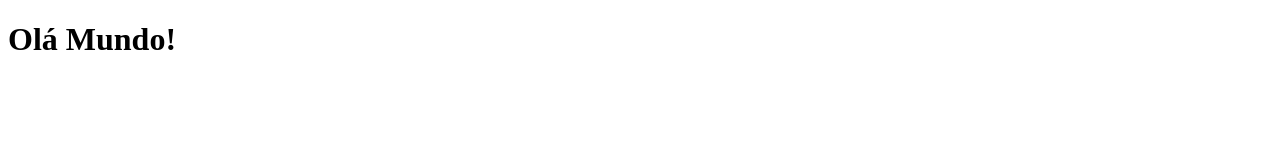
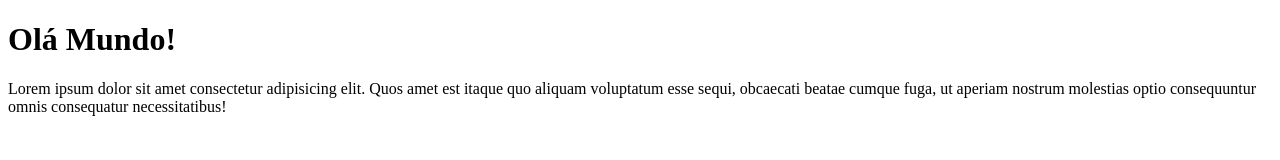
Before and after one commit to JadsonVsantos/projeto-rede-sociais-, a plain HTML site: page index.html in a window 1280 px wide. Drawn offline with Linux system fonts and the light colour scheme.

Commit message:
Update index.html

```diff
--- a/index.html
+++ b/index.html
@@ -8,5 +8,6 @@
 </head>
 <body>
     <h1>Olá Mundo!</h1>
+    <p>Lorem ipsum dolor sit amet consectetur adipisicing elit. Quos amet est itaque quo aliquam voluptatum esse sequi, obcaecati beatae cumque fuga, ut aperiam nostrum molestias optio consequuntur omnis consequatur necessitatibus!</p>
 </body>
 </html>
```
